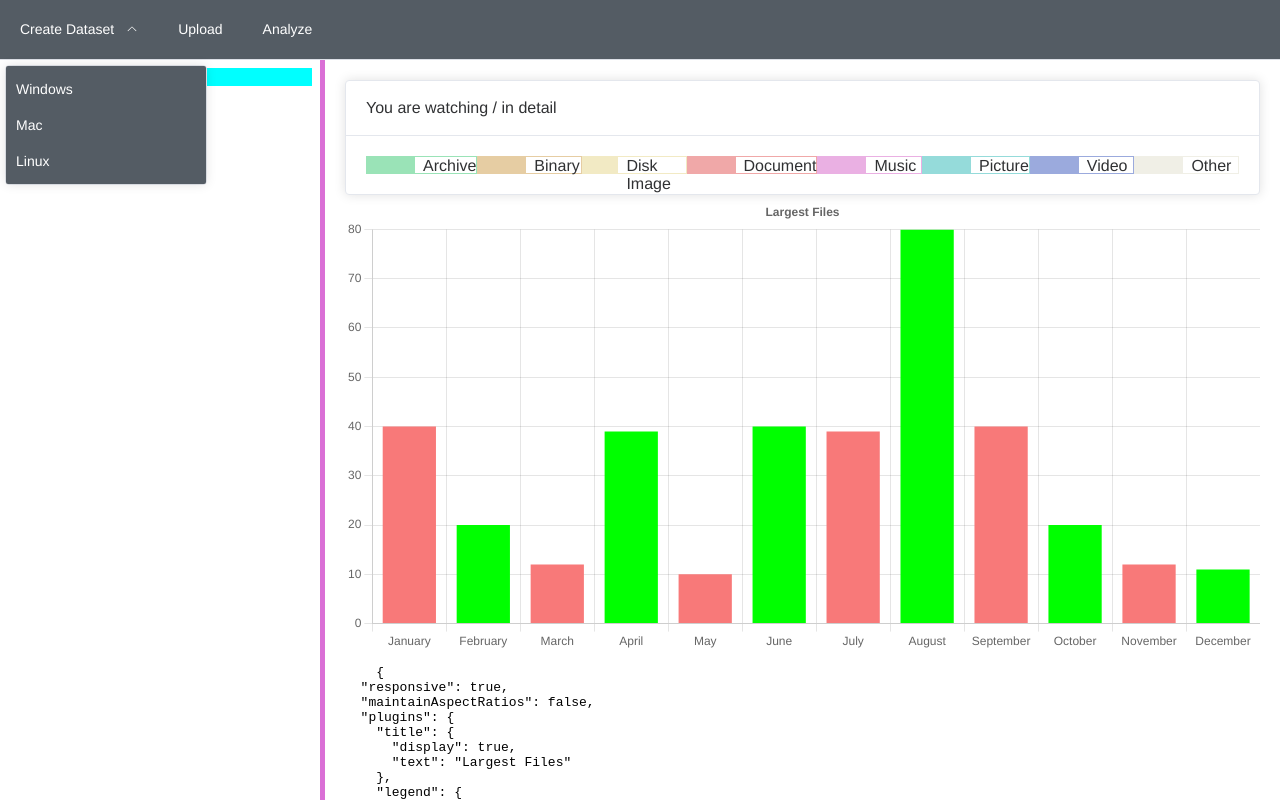
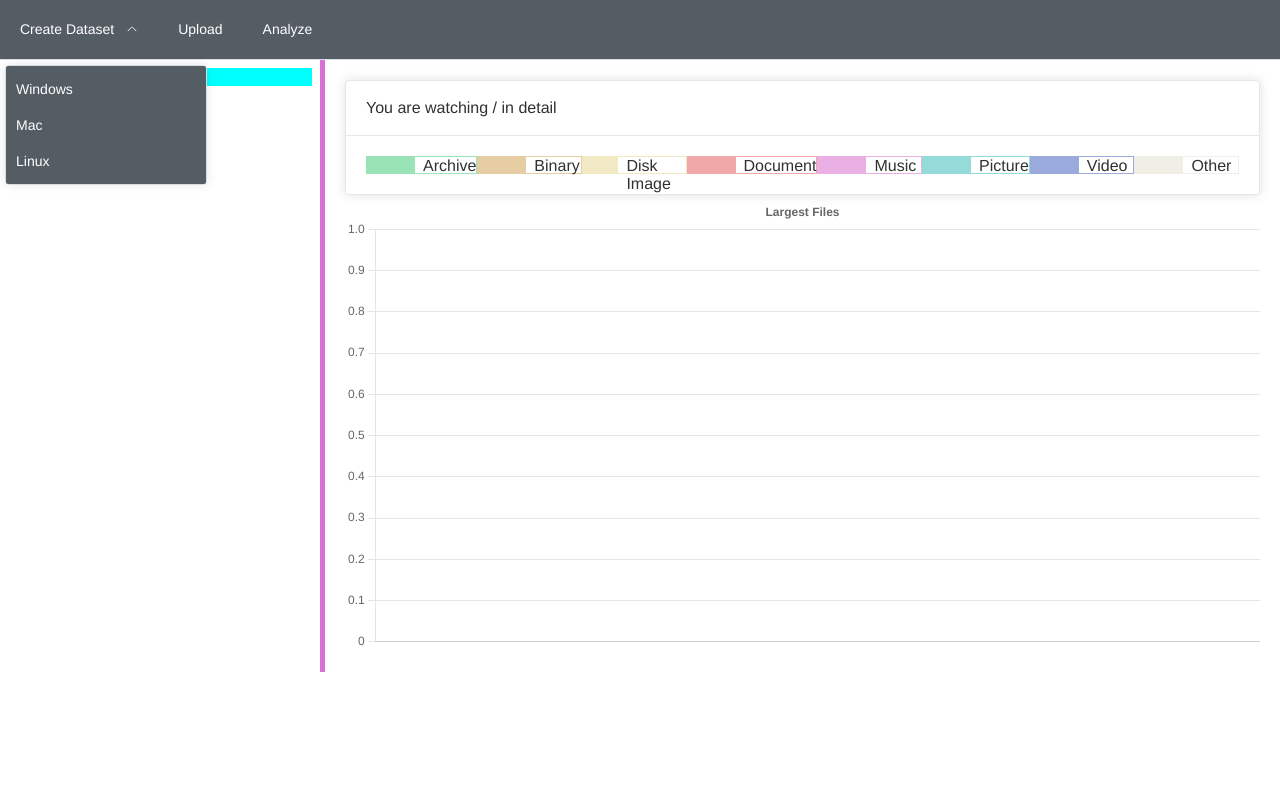
Before and after one commit to marcgauch/dashboard-design, a Vue app: page /analyze in a window 1280 px wide. Built offline with nearby package versions, Linux system fonts and the light colour scheme; what @imengyu/vue3-context-menu would draw is missing.

Commit message:
Update BarChart.vue
cleanup on default

```diff
--- a/src/components/analyzer/charts/BarChart.vue
+++ b/src/components/analyzer/charts/BarChart.vue
@@ -1,11 +1,5 @@
 <template>
   <Bar v-if="showChart" id="my-chart-id" :options="chartOptions" :data="chartData" />
-  <pre>
-    {{ chartOptions }}
-  </pre>
-  <pre>
-    {{ chartData }}
-  </pre>
 </template>
 
 <script setup lang="ts">
@@ -49,25 +43,11 @@ analyzeStore.$subscribe(async () => {
 });
 
 const chartData = reactive({
-  // https://stackoverflow.com/questions/44297428/chartjs-bar-chart-with-legend-which-corresponds-to-each-bar
-  labels: [
-    'January',
-    'February',
-    'March',
-    'April',
-    'May',
-    'June',
-    'July',
-    'August',
-    'September',
-    'October',
-    'November',
-    'December',
-  ],
+  labels: [] as string[],
   datasets: [
     {
-      backgroundColor: ['#f87979', '#00ff00'],
-      data: [40, 20, 12, 39, 10, 40, 39, 80, 40, 20, 12, 11],
+      backgroundColor: [] as string[],
+      data: [] as number[],
     },
   ],
 });
```
